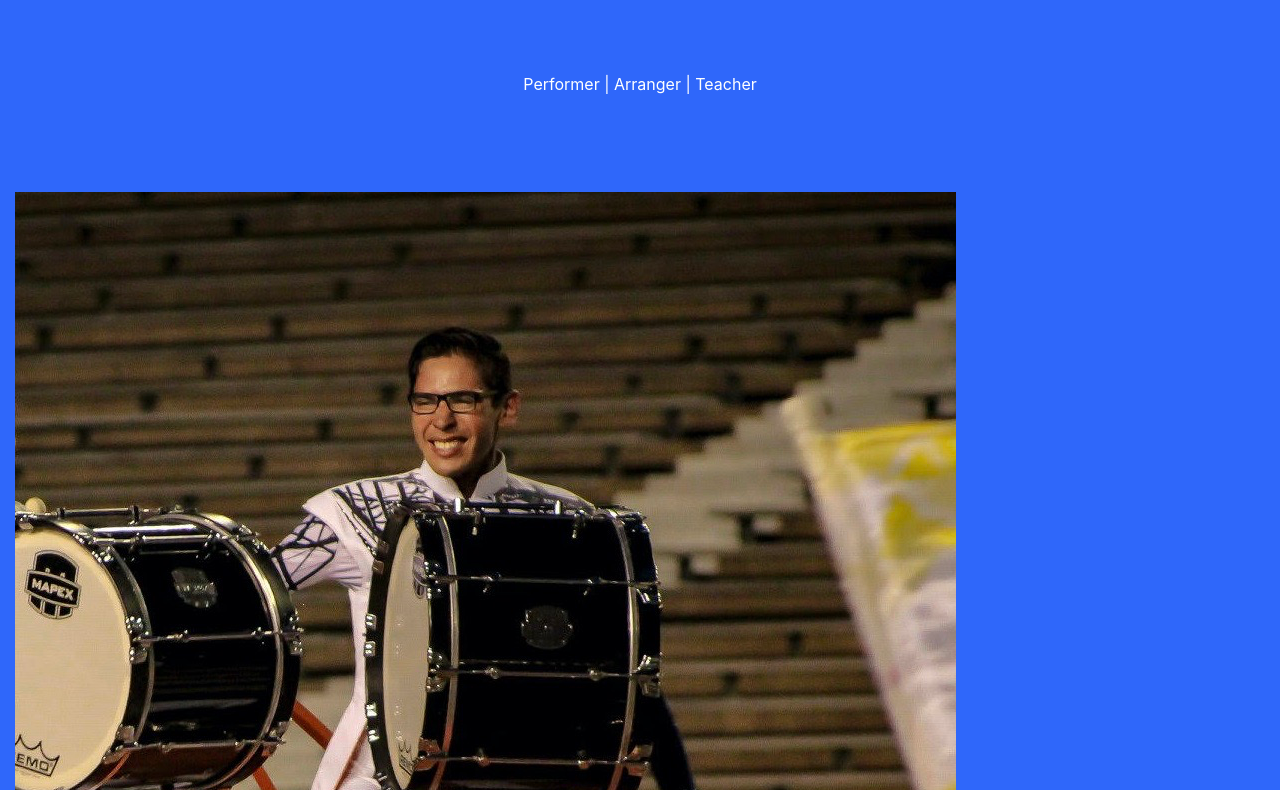
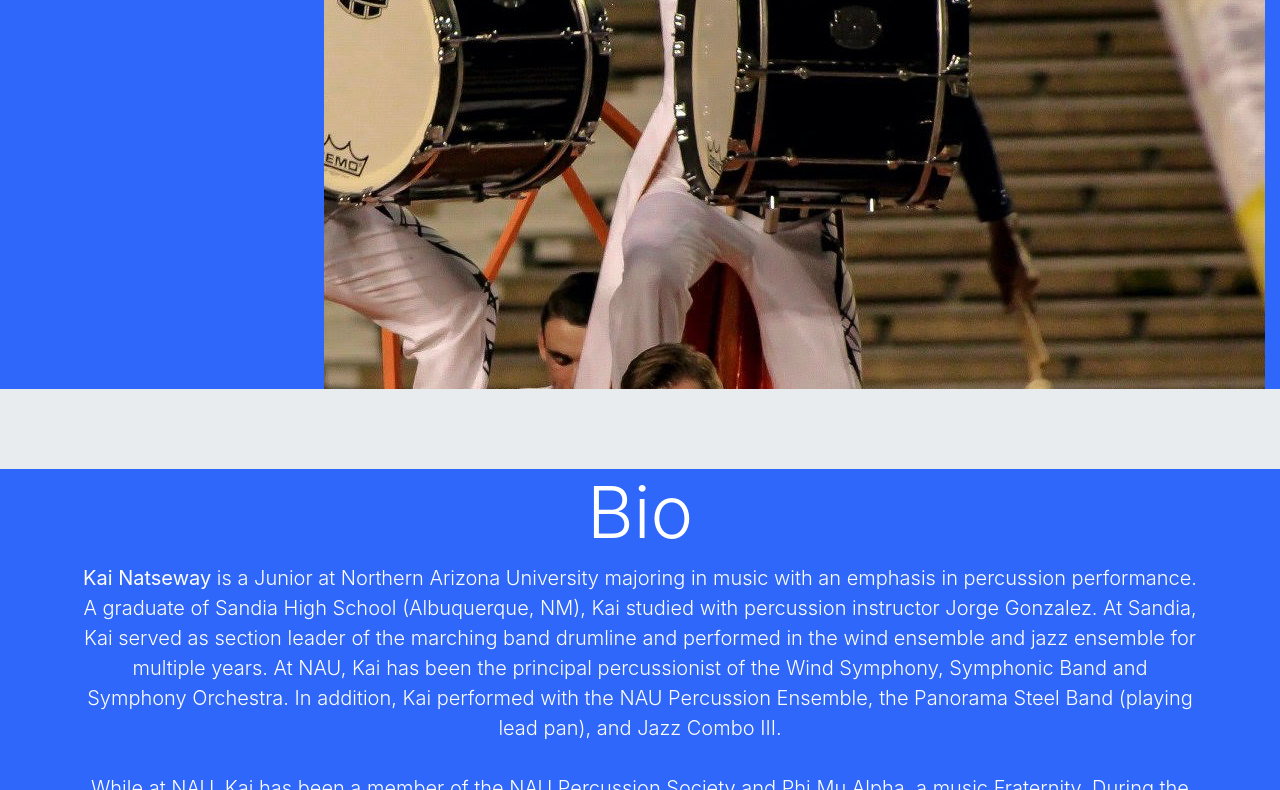
Before and after one commit to Knatseway/pwp, a plain HTML site: page Milestone3/indexmain.html in a window 1280 px wide. Shown: the part 464-1254 px from the top of the page. Drawn offline with nearby package versions, Linux system fonts and the light colour scheme.

Commit message:
ptag affected in columns, re worked sides and bottom of p tag in conainer

```diff
--- a/Milestone3/style.css
+++ b/Milestone3/style.css
@@ -27,6 +27,9 @@
 
 }
 p {
-    margin:5rem;
-    padding: 5rem;
+    margin-bottom:5rem;
+    padding-bottom: 5rem;
+    padding-right: 5rem;
+    padding-left: 5rem;
+
 }
```
